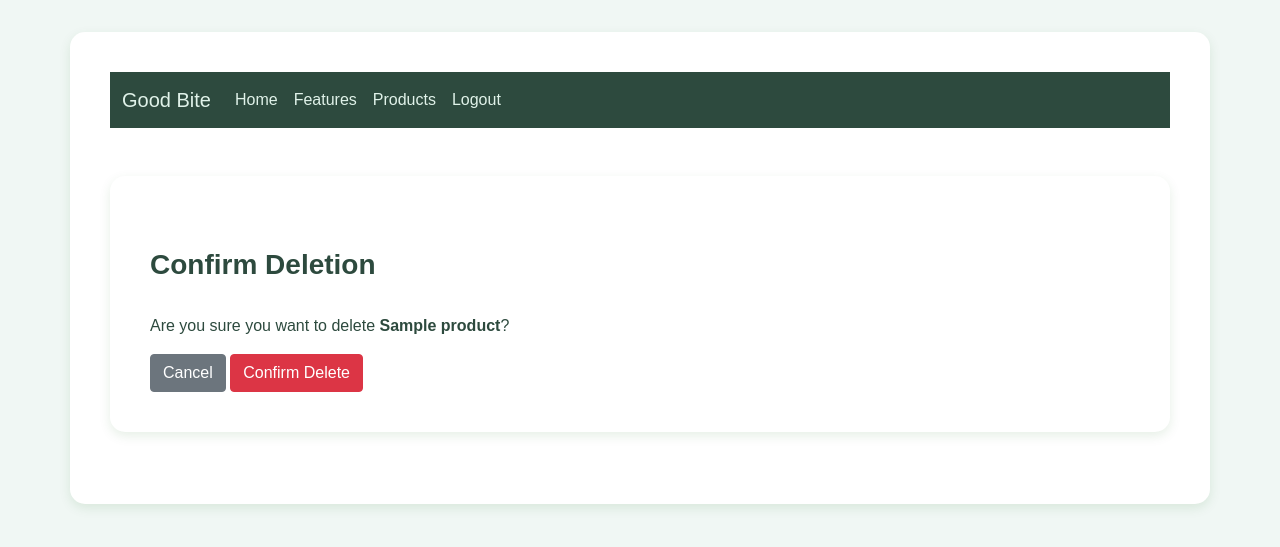
After one commit to sissamrcorreia/AS-project, a Django app: page /delete-product/1/ in a window 1280 px wide. The commit adds this page. Shown: the top 547 px of the page. Run offline with Django 5.2, Linux system fonts and the light colour scheme; a user stored in the database is signed in; tables that the repository leaves empty hold one stand-in row (values such as "Sample post").

Commit message:
delete button for the products

```diff
--- /dev/null
+++ b/GoodBite/templates/main/confirm_delete.html
@@ -0,0 +1,12 @@
+{% extends 'base.html' %}
+{% block content %}
+<div class="container mt-5">
+    <h3>Confirm Deletion</h3>
+    <p>Are you sure you want to delete <strong>{{ product.name }}</strong>?</p>
+    <form method="post">
+        {% csrf_token %}
+        <a href="{% url 'product_list' %}" class="btn btn-secondary">Cancel</a>
+        <button type="submit" class="btn btn-danger">Confirm Delete</button>
+    </form>
+</div>
+{% endblock %}
--- a/GoodBite/urls.py
+++ b/GoodBite/urls.py
@@ -15,7 +15,7 @@ Including another URLconf
     2. Add a URL to urlpatterns:  path('blog/', include('blog.urls'))
 """
 from django.urls import path
-from .views import home, features, product_list, exit, register, create_product, edit_product
+from .views import home, features, product_list, exit, register, create_product, edit_product, delete_product
 
 urlpatterns = [
     path('', home, name='home'),
@@ -25,4 +25,5 @@ urlpatterns = [
     path('register/', register, name='register'),
     path('create-product/', create_product, name='create_product'),
     path('edit-product/<int:pk>/', edit_product, name='edit_product'),
+    path('delete-product/<int:pk>/', delete_product, name='delete_product'),
 ]
--- a/GoodBite/views.py
+++ b/GoodBite/views.py
@@ -71,6 +71,19 @@ def edit_product(request, pk):
         form = ProductForm(instance=product)
     return render(request, 'main/products.html', {'form': form, 'edit_mode': True, 'product': product})
 
+@permission_required('GoodBite.can_edit_own_product', raise_exception=True)
+@login_required
+def delete_product(request, pk):
+    product = get_object_or_404(Product, pk=pk)
+    if product.created_by != request.user:
+        return render(request, '403.html', status=403)
+
+    if request.method == 'POST':
+        product.delete()
+        return redirect('product_list')
+
+    return render(request, 'main/confirm_delete.html', {'product': product})
+
 @login_required
 def product_list(request):
     products = Product.objects.all()
```
Also changed, not shown: GoodBite/templates/main/products.html (+7 -2 lines).
